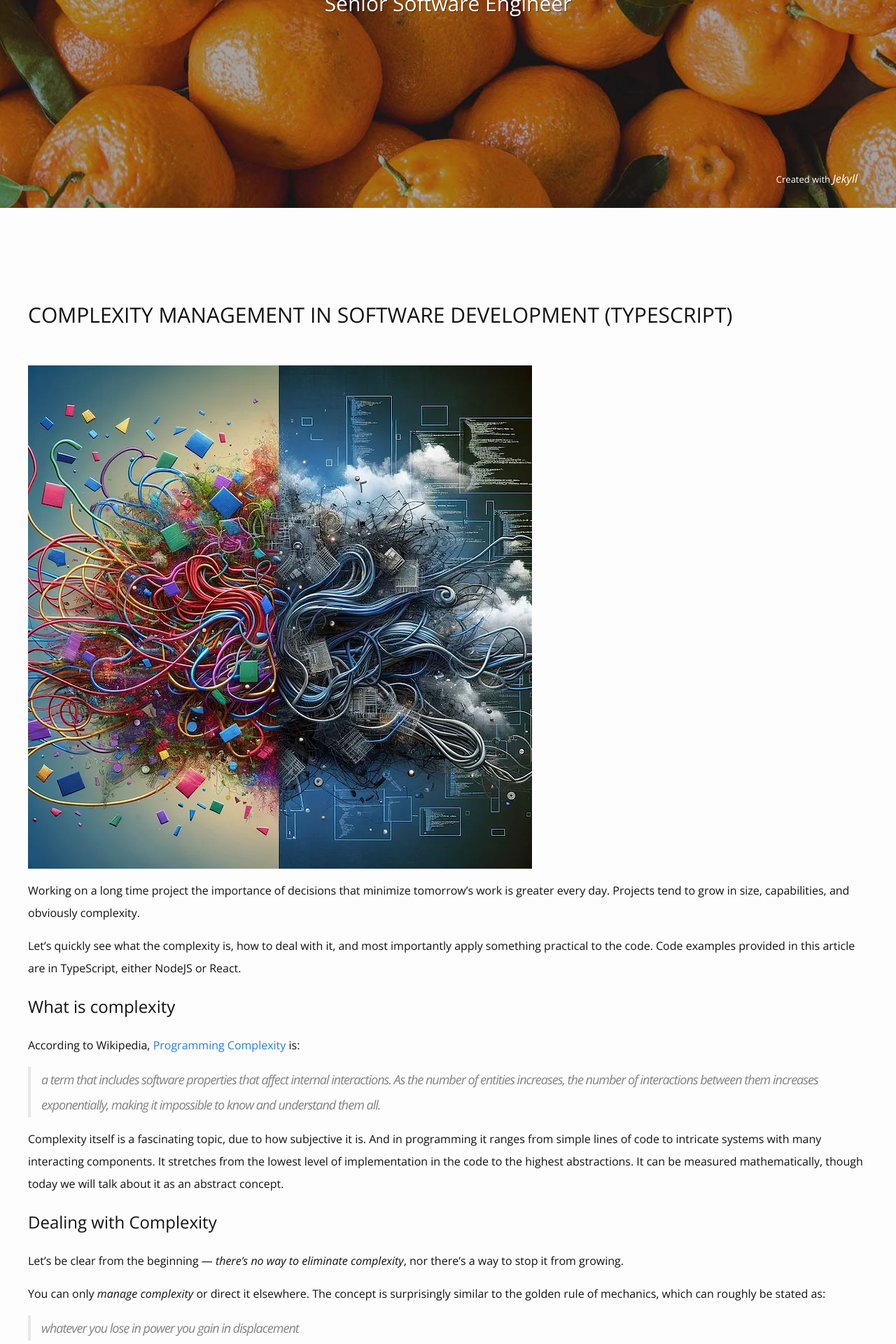
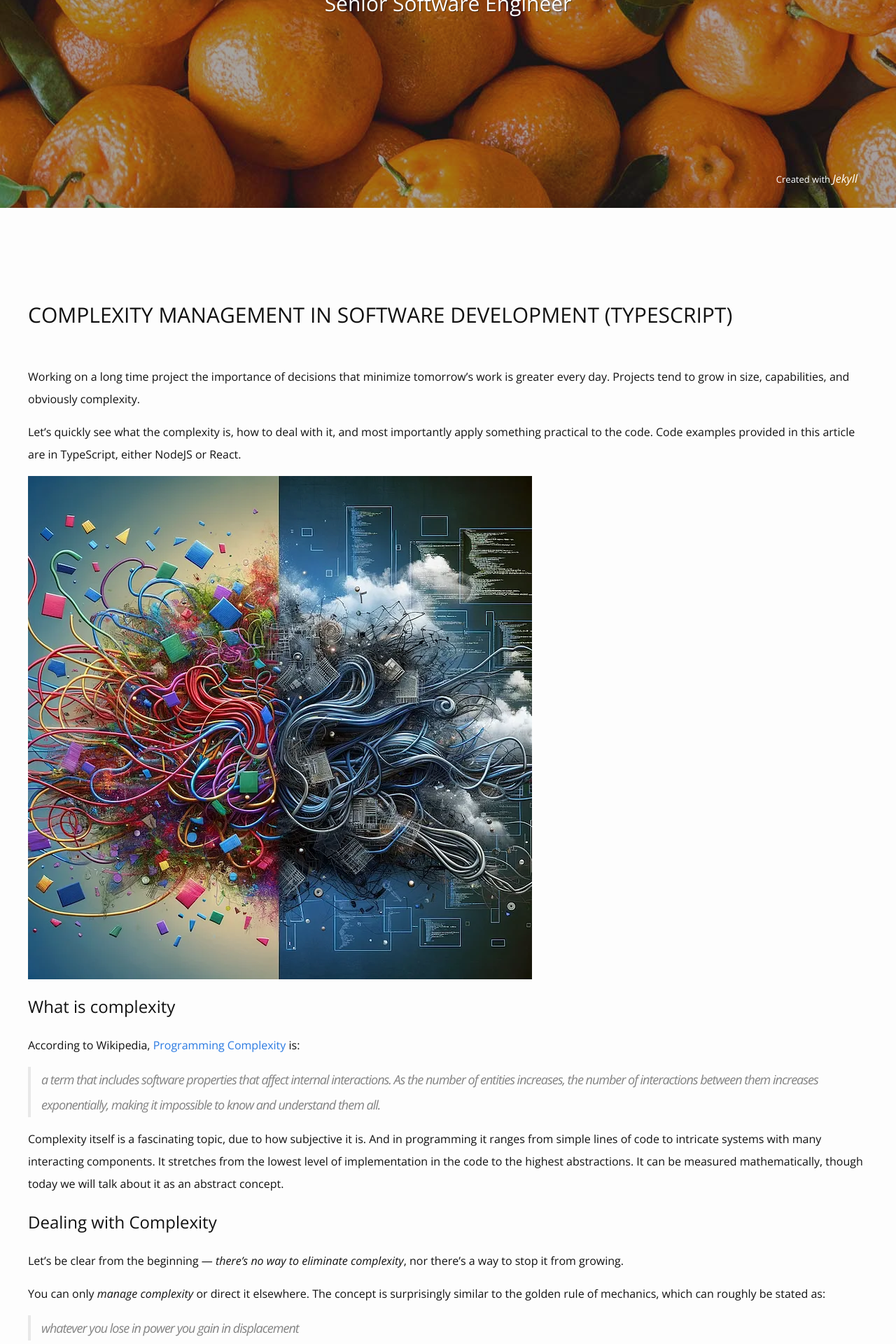
Before and after one commit to Infonautica/infonautica.github.io, a Jekyll site: the page built from _posts/2024-02-11-complexity-management.md, in a window 1280 px wide. Shown: the part 403-2323 px from the top of the page at 70% size. Built offline with Jekyll 4.4.1, drawn with Linux system fonts in a browser that asks for light colours.

Commit message:
Removed images from post previews

```diff
--- a/_posts/2024-02-11-complexity-management.md
+++ b/_posts/2024-02-11-complexity-management.md
@@ -5,13 +5,13 @@
 categories: blog
 ---
 
-![A bunch of wires tangled together](/img/post/complexity.webp)
-
 Working on a long time project the importance of decisions that minimize tomorrow’s work is greater every day. Projects tend to grow in size, capabilities, and obviously complexity.
 
 Let’s quickly see what the complexity is, how to deal with it, and most importantly apply something practical to the code. Code examples provided in this article are in TypeScript, either NodeJS or React.
 
 <!--more-->
+
+![A bunch of wires tangled together](/img/post/complexity.webp)
 
 ## What is complexity
 
```
Also changed, not shown: _posts/2025-02-08-svg-atom-boghr-model.md (+2 -2 lines).
